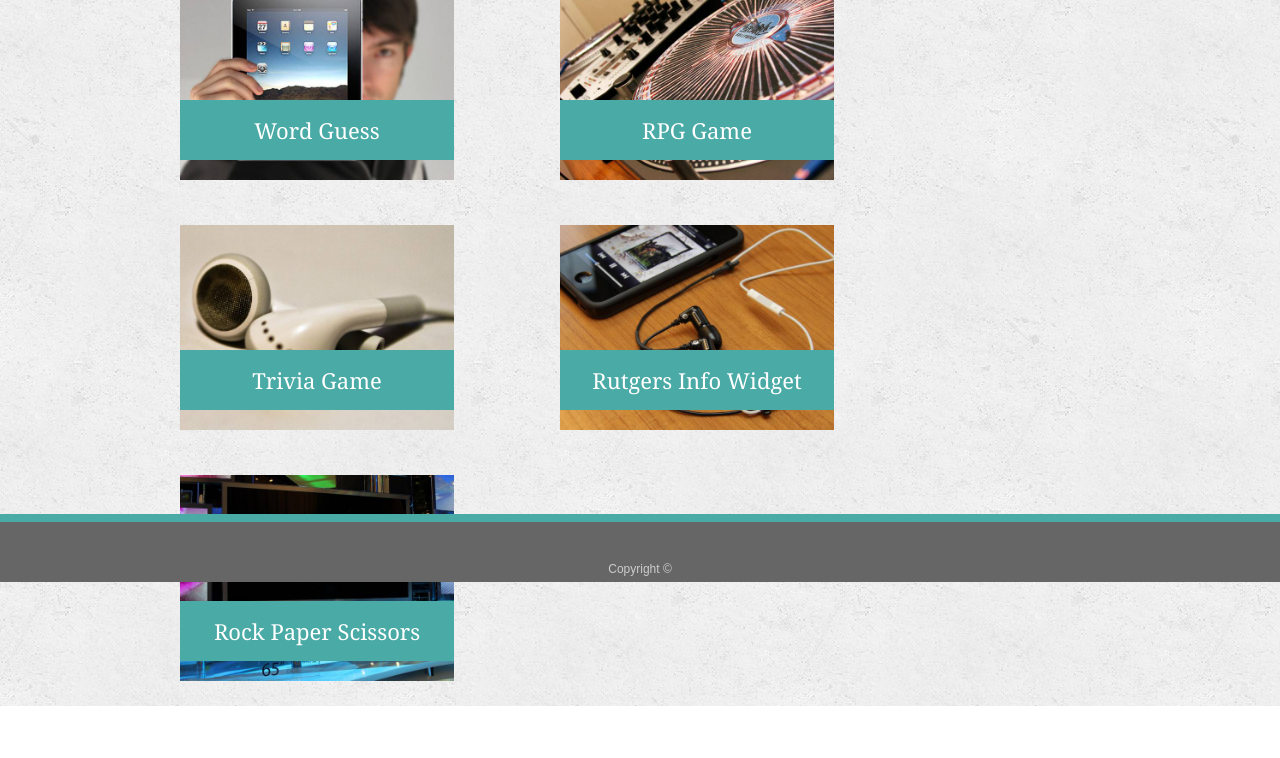
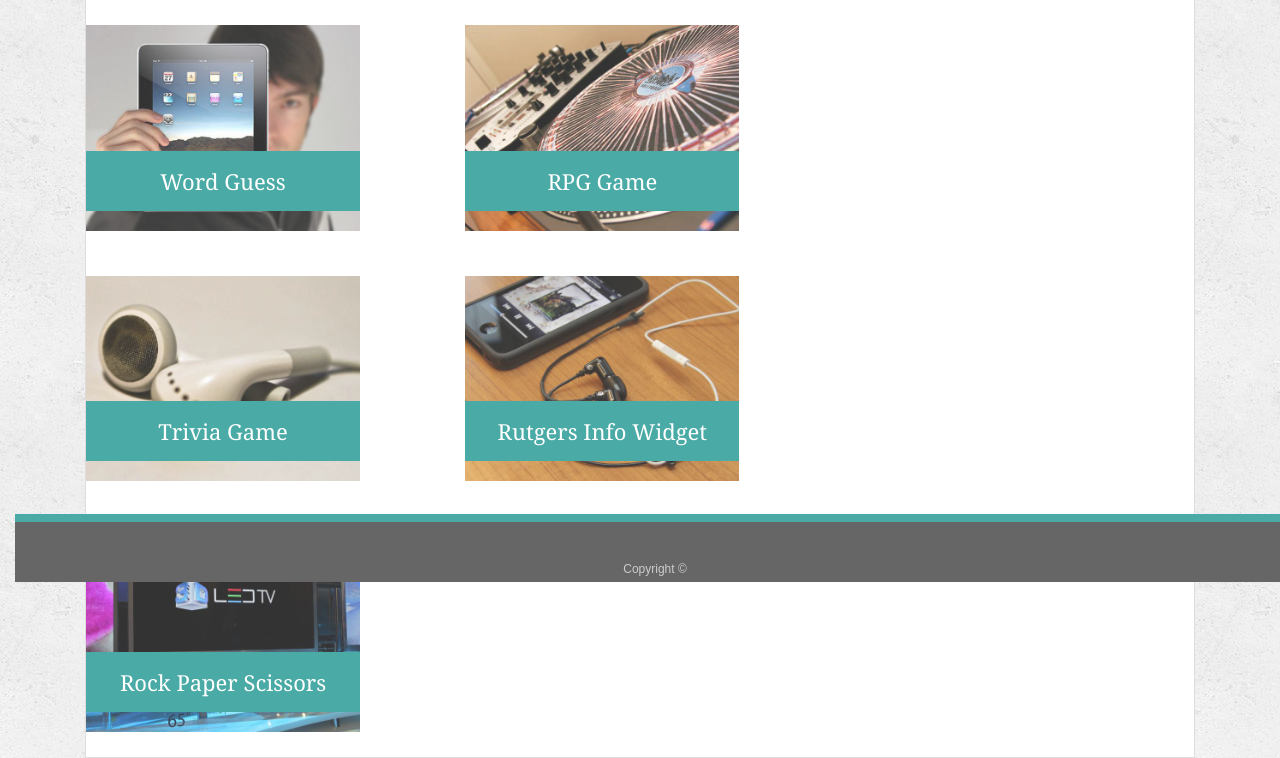
Before and after one commit to ajperkins92/bootstrap-portfolio, a plain HTML site: page portfolio.html in a window 1280 px wide. Shown: the part 218-976 px from the top of the page. Before the commit the page ends 924 px from the top, so only its background shows below. Drawn offline with nearby package versions, Linux system fonts and the light colour scheme.

Commit message:
finally added bootstrap values to the contact.html page. Made small bootstrap edits to the other pages

```diff
--- a/assets/css/style.css
+++ b/assets/css/style.css
@@ -4,6 +4,7 @@ body {
   line-height: 34px;
   color: #777777;
   background: url("../images/concrete_seamless.png");
+  height: 100%;
 }
 
 /* * {
@@ -118,28 +119,41 @@ footer {
   position: absolute;
   width: 100%;
   margin: 0 auto;
+  margin-top: 30px;
   bottom: 0;
 }
 
-/* h3, h2 {
+h3, h2 {
   padding-bottom: 20px;
   margin-bottom: 15px;
   line-height: 22px;
   border-bottom: 2px solid #eeeeee;
-} */
+}
 
 /* main */
 
-/* #main-container {
-  padding-top: 130px;
+#main-container {
+  padding-top: 50px;
   min-height: calc(100vh - 70px);
-} */
+}
 
-/* section {
+section {
   background: #ffffff;
   border: 1px solid #dddddd;
-} */
+  width: 100%;
+  height: 100%;
+  margin: auto 0;
+}
 
+#title-section {
+  width: 100%;
+  margin-left: 20px;
+
+}
+
+#section-text {
+  margin-bottom: 80px;
+}
 /* portfolio page */
 
 .work {
@@ -154,11 +168,11 @@ footer {
   margin-right: 40px;
 } */
 
-/* .work img {
+.work img {
   width: 100%;
   border: 0 none;
   opacity: 0.8;
-} */
+}
 
 .work h3 {
   position: absolute;
--- a/portfolio.html
+++ b/portfolio.html
@@ -51,10 +51,11 @@
   </nav>
 
 
-  <!-- <div id="main-container" class="container">
-    <section class="main-section"> -->
+
 
   <div class="container">
+    <div id="main-container">
+      <section class="main-section">
 
         <div class="row">
           <div class="col">
@@ -66,34 +67,30 @@
           <div class="col">
 
             <div class="row">
-          <div class="col-1">
-          </div>
-          <div class="col-3">
+
+              <div class="col-md-4 ">
                 <div class="work">
                   <img width="100%" src="assets/images/technics-q-c-640-480-1.jpg" alt="Word Guess">
                   <h3>Word Guess</h3>
                 </div>
               </div>
 
-          <div class="col-1">
-          </div>
 
-          <div class="col-3">
+
+              <div class="col-md-4">
                 <div class="work">
                   <img width="100%" src="assets/images/technics-q-c-640-480-2.jpg" alt="RPG Game">
                   <h3>RPG Game</h3>
                 </div>
               </div>
 
-          <div class="col-1"></div>
-          <div class="col-3"></div>
+              <div class="col-md-4"></div>
             </div>
 
 
 
             <div class="row">
-          <div class="col-1"></div>
-          <div class="col-3">
+              <div class="col-md-4">
                 <div class="work">
                   <img width="100%" src="assets/images/technics-q-c-640-480-5.jpg" alt="Trivia Game">
                   <h3>Trivia Game</h3>
@@ -101,50 +98,51 @@
               </div>
 
 
-          <div class="col-1"></div>
-          <div class="col-3">
+              <div class="col-md-4">
                 <div class="work">
                   <img width="100%" src="assets/images/technics-q-c-640-480-7.jpg" alt="Rutgers Info Widget">
                   <h3>Rutgers Info Widget</h3>
                 </div>
               </div>
 
-          <div class="col-1"></div>
-          <div class="col-3"></div>
+              <div class="col-md-4"></div>
 
 
             </div>
 
             <div class="row">
-          <div class="col-1"></div>
-          <div class="col-3">
+              <div class="col-md-4">
                 <div class="work">
                   <img width="100%" src="assets/images/technics-q-c-640-480-9.jpg" alt="Rock Paper Scissors">
                   <h3>Rock Paper Scissors</h3>
                 </div>
               </div>
 
-          <div class="col-1"></div>
-          <div class="col-3"></div>
+              <div class="col-md-4"></div>
 
-          <div class="col-1"></div>
-          <div class="col-3"></div>
+              <div class="col-md-4"></div>
             </div>
 
           </div>
         </div>
+
+      </section>
+    </div>
   </div>
 
 
-  <!-- </section>
-  </div> -->
 
 
+
+  <div class="fixed-bottom">
+      <div class="col">
         <footer>
-    <div class="container">
+          <div>
             Copyright &copy;
           </div>
         </footer>
+      </div>
+    </div>
 </body>
 
 </html>
```
Also changed, not shown: contact.html (+37 -2 lines), index.html (+17 -9 lines). Lines whose indentation alone changed are shown as unchanged.
